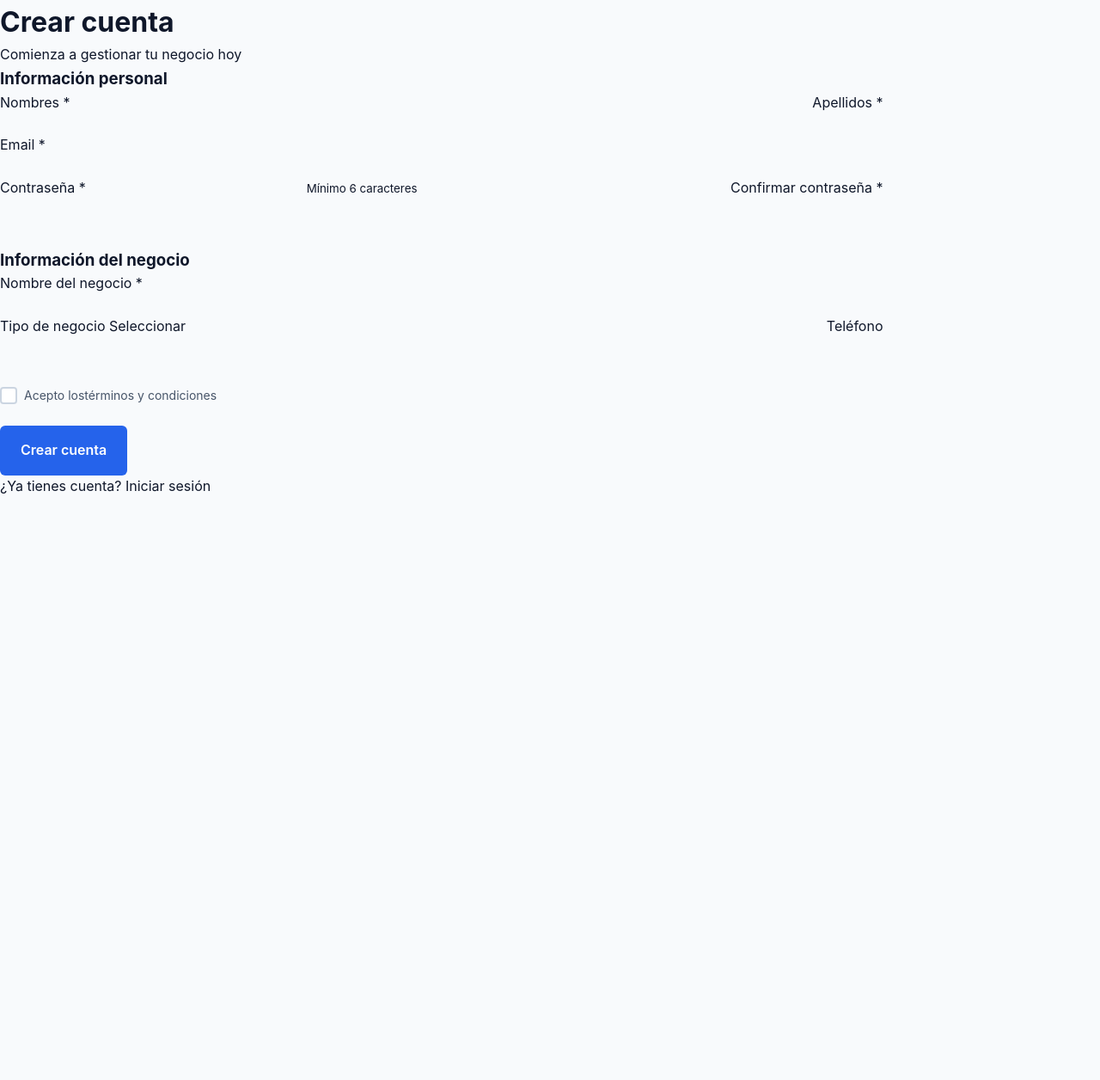
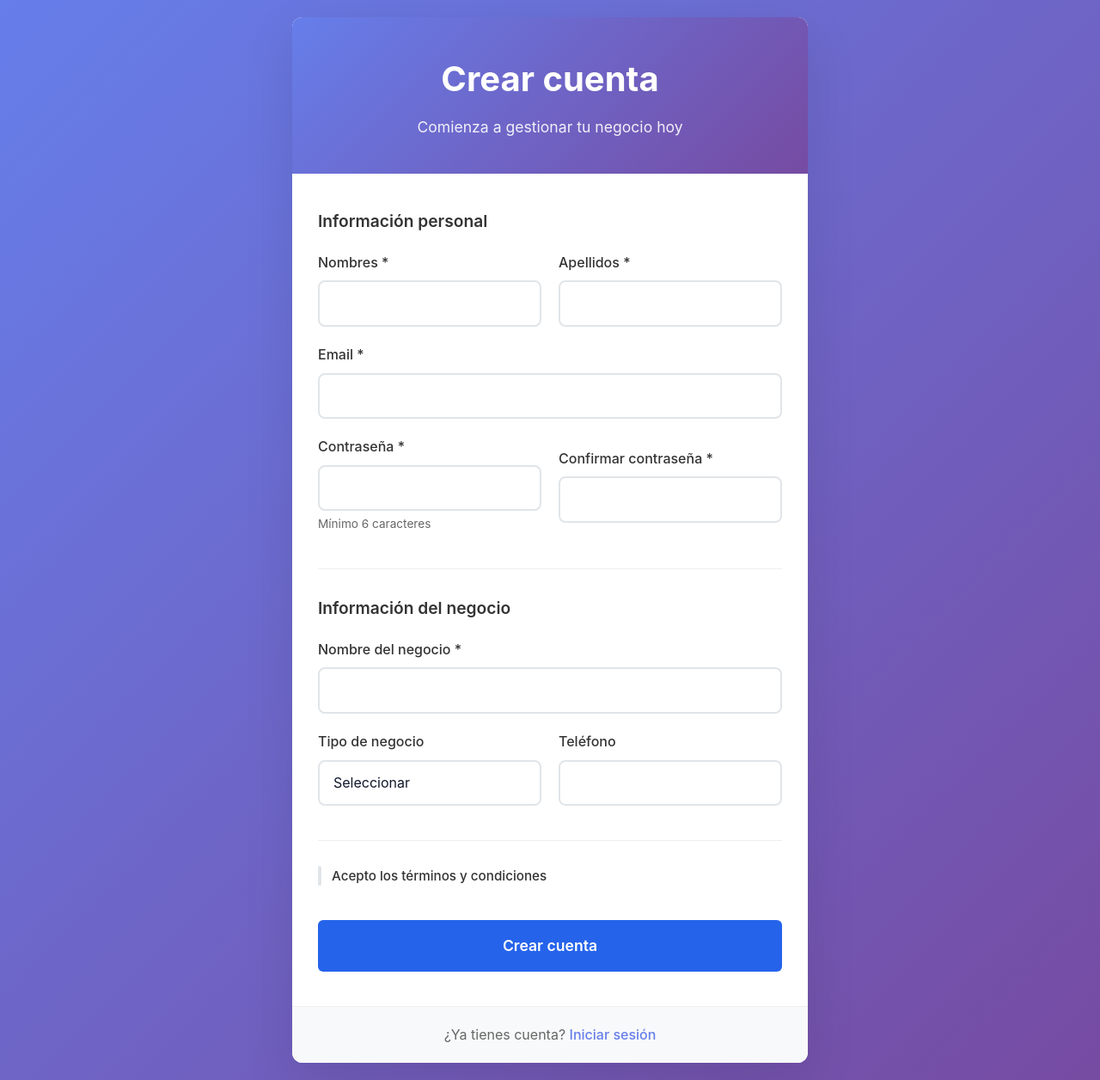
Before and after one commit to Codearlo/sistema_tienda, a PHP site: page /register.php in a window 1280 px wide. Shown: the whole page at 86% size. Before the commit the page ends 574 px from the top, so only its background shows below. Run offline with PHP 8.4, Linux system fonts and the light colour scheme.

Commit message:
Subiendo los archivos

```diff
--- /dev/null
+++ b/assets/css/auth.css
@@ -0,0 +1,256 @@
+/* Estilos para páginas de autenticación */
+.auth-page {
+    background: linear-gradient(135deg, #667eea 0%, #764ba2 100%);
+    min-height: 100vh;
+    display: flex;
+    align-items: center;
+    justify-content: center;
+    padding: 20px;
+}
+
+.auth-container {
+    width: 100%;
+    max-width: 600px;
+}
+
+.auth-card {
+    background: white;
+    border-radius: 12px;
+    box-shadow: 0 20px 60px rgba(0, 0, 0, 0.1);
+    overflow: hidden;
+    animation: slideUp 0.6s ease-out;
+}
+
+.auth-header {
+    background: linear-gradient(135deg, #667eea 0%, #764ba2 100%);
+    color: white;
+    padding: 40px 30px;
+    text-align: center;
+}
+
+.auth-header h1 {
+    margin: 0 0 10px 0;
+    font-size: 2.5rem;
+    font-weight: 700;
+}
+
+.auth-header p {
+    margin: 0;
+    opacity: 0.9;
+    font-size: 1.1rem;
+}
+
+.auth-form {
+    padding: 40px 30px;
+}
+
+.form-section {
+    margin-bottom: 30px;
+    padding-bottom: 20px;
+    border-bottom: 1px solid #eee;
+}
+
+.form-section:last-of-type {
+    border-bottom: none;
+    padding-bottom: 0;
+}
+
+.form-section h3 {
+    margin: 0 0 20px 0;
+    color: #333;
+    font-size: 1.2rem;
+    font-weight: 600;
+}
+
+.form-row {
+    display: grid;
+    grid-template-columns: 1fr 1fr;
+    gap: 20px;
+}
+
+.form-group {
+    margin-bottom: 20px;
+}
+
+.form-group label {
+    display: block;
+    margin-bottom: 8px;
+    font-weight: 500;
+    color: #333;
+}
+
+.form-group input,
+.form-group select {
+    width: 100%;
+    padding: 12px 16px;
+    border: 2px solid #e1e5e9;
+    border-radius: 8px;
+    font-size: 1rem;
+    transition: all 0.3s ease;
+    background: white;
+}
+
+.form-group input:focus,
+.form-group select:focus {
+    outline: none;
+    border-color: #667eea;
+    box-shadow: 0 0 0 3px rgba(102, 126, 234, 0.1);
+}
+
+.form-group input.error {
+    border-color: #e74c3c;
+    box-shadow: 0 0 0 3px rgba(231, 76, 60, 0.1);
+}
+
+.form-group small {
+    display: block;
+    margin-top: 5px;
+    color: #666;
+    font-size: 0.85rem;
+}
+
+.checkbox-label {
+    display: flex;
+    align-items: flex-start;
+    cursor: pointer;
+    font-size: 0.95rem;
+    line-height: 1.4;
+}
+
+.checkbox-label input[type="checkbox"] {
+    display: none;
+}
+
+.checkmark {
+    width: 20px;
+    height: 20px;
+    border: 2px solid #e1e5e9;
+    border-radius: 4px;
+    margin-right: 12px;
+    margin-top: 2px;
+    position: relative;
+    transition: all 0.3s ease;
+    flex-shrink: 0;
+}
+
+.checkbox-label input[type="checkbox"]:checked + .checkmark {
+    background-color: #667eea;
+    border-color: #667eea;
+}
+
+.checkbox-label input[type="checkbox"]:checked + .checkmark::after {
+    content: '✓';
+    position: absolute;
+    color: white;
+    font-size: 14px;
+    font-weight: bold;
+    left: 50%;
+    top: 50%;
+    transform: translate(-50%, -50%);
+}
+
+.btn-block {
+    width: 100%;
+    padding: 16px;
+    font-size: 1.1rem;
+    font-weight: 600;
+    margin-top: 20px;
+}
+
+.auth-footer {
+    background: #f8f9fa;
+    padding: 20px 30px;
+    text-align: center;
+    border-top: 1px solid #eee;
+}
+
+.auth-footer p {
+    margin: 0;
+    color: #666;
+}
+
+.auth-footer a {
+    color: #667eea;
+    text-decoration: none;
+    font-weight: 500;
+}
+
+.auth-footer a:hover {
+    text-decoration: underline;
+}
+
+/* Alertas en auth */
+.alert {
+    padding: 12px 16px;
+    border-radius: 8px;
+    margin-bottom: 20px;
+    font-size: 0.95rem;
+}
+
+.alert.alert-error {
+    background-color: #fee;
+    color: #c33;
+    border: 1px solid #fcc;
+}
+
+.alert.alert-success {
+    background-color: #efe;
+    color: #363;
+    border: 1px solid #cfc;
+}
+
+.alert.alert-info {
+    background-color: #eef;
+    color: #336;
+    border: 1px solid #ccf;
+}
+
+/* Animaciones */
+@keyframes slideUp {
+    from {
+        opacity: 0;
+        transform: translateY(30px);
+    }
+    to {
+        opacity: 1;
+        transform: translateY(0);
+    }
+}
+
+/* Responsive */
+@media (max-width: 768px) {
+    .auth-page {
+        padding: 10px;
+    }
+
+    .auth-header {
+        padding: 30px 20px;
+    }
+
+    .auth-header h1 {
+        font-size: 2rem;
+    }
+
+    .auth-form {
+        padding: 30px 20px;
+    }
+
+    .form-row {
+        grid-template-columns: 1fr;
+        gap: 0;
+    }
+
+    .auth-footer {
+        padding: 20px;
+    }
+}
+
+@media (max-width: 480px) {
+    .auth-header h1 {
+        font-size: 1.8rem;
+    }
+
+    .auth-header p {
+        font-size: 1rem;
+    }
+}
```
Also changed, not shown: login.php (+42 -37 lines).
